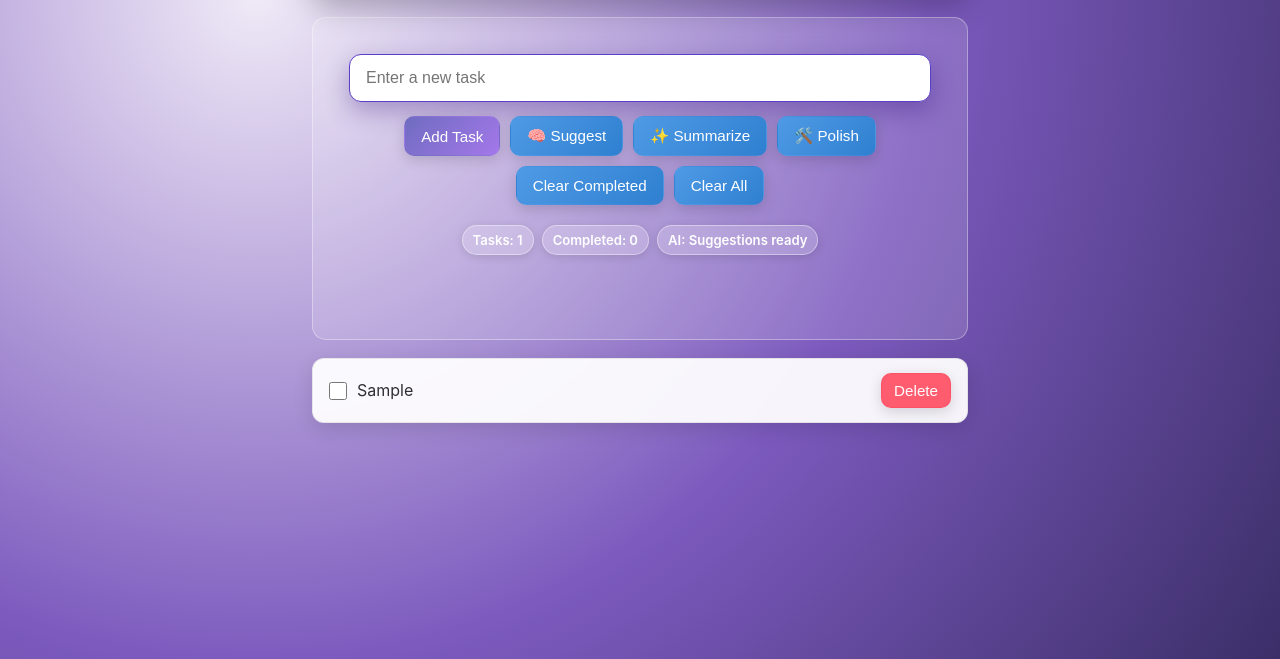
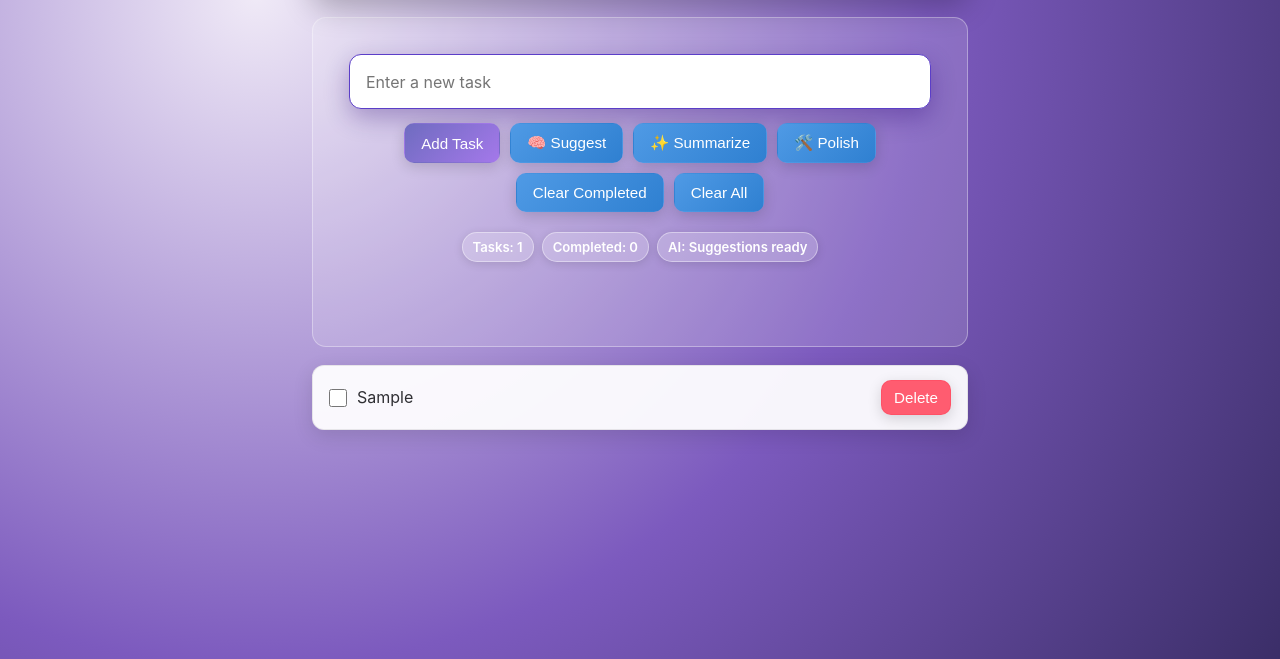
Before and after one commit to rohitd8282-tech/task-manager, a plain HTML site: page index.html in a window 1280 px wide. Both pictures are taken after typing "Sample" into the empty fields and a click on the button "Add Task". Shown: the part 171-830 px from the top of the page. Drawn offline with Linux system fonts and the light colour scheme.

Commit message:
Improve task input with auto resize

```diff
--- a/script.js
+++ b/script.js
@@ -1,6 +1,12 @@
 const API_BASE_URL = "https://task-manager-tjr4.onrender.com";
 
 const taskInput = document.getElementById('taskInput');
+function autoResizeTaskInput() {
+    taskInput.style.height = "auto";
+    taskInput.style.height = Math.min(taskInput.scrollHeight, 180) + "px";
+}
+
+taskInput.addEventListener("input", autoResizeTaskInput);
 const taskList = document.getElementById('taskList');
 const emptyState = document.getElementById('emptyState');
 const taskCount = document.getElementById('taskCount');
--- a/style.css
+++ b/style.css
@@ -58,13 +58,25 @@ h1 {
 
 .task-input {
     width: 100%;
+    min-height: 55px;
+    max-height: 180px;
     padding: 14px 16px;
     border-radius: 12px;
     border: 1px solid rgba(124, 92, 186, 0.5);
     font-size: 1rem;
+    font-family: inherit;
     background: #fff;
     box-shadow: 0 6px 18px rgba(0,0,0,0.12);
     transition: border-color 0.2s ease, box-shadow 0.2s ease;
+    resize: none;
+    overflow-y: auto;
+    line-height: 1.5;
+}
+
+.task-input:focus {
+    outline: none;
+    border-color: #5b3ec8;
+    box-shadow: 0 9px 25px rgba(38,0,109,0.3);
 }
 
 .task-input:focus {
```
